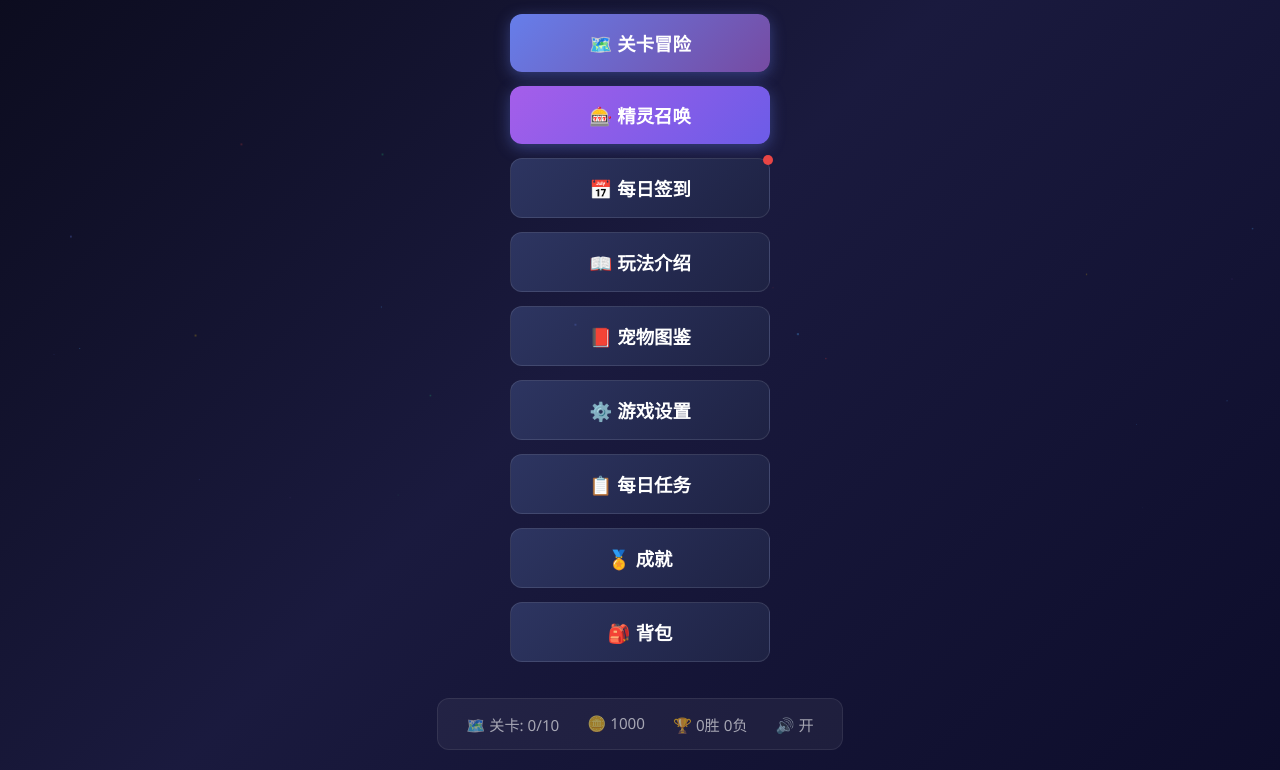
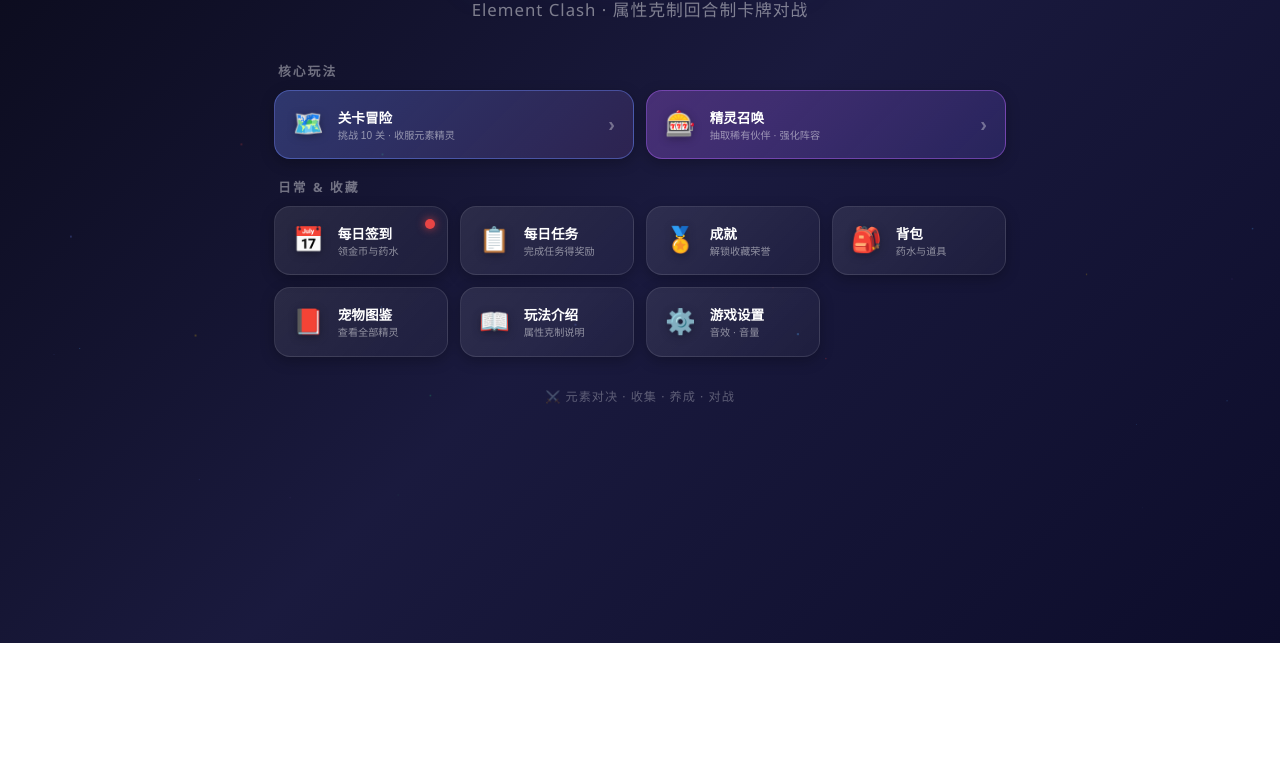
Before and after one commit to Zephyr-Song/element-clash, a website built with Vite: page index.html in a window 1280 px wide. Shown: the part 157-927 px from the top of the page. After the commit the page ends 800 px from the top, so only its background shows below. Built offline with nearby package versions, Linux system fonts and the light colour scheme.

Commit message:
UI: 主菜单从单列按钮改为玻璃拟态卡片网格布局
- 顶部状态胶囊栏(关卡/金币/胜率/音效)
- 核心玩法大卡(关卡冒险/精灵召唤)2列
- 日常收藏功能卡(签到/任务/成就/背包/图鉴/玩法/设置)自适应多列
- 卡片 hover 光泽扫光 + 上浮,移动端回落单列
- refresh 同步刷新状态栏与签到红点

```diff
--- a/src/styles.css
+++ b/src/styles.css
@@ -44,7 +44,7 @@
 .btn-block{width:100%}
 
 /* ==================== MAIN MENU ==================== */
-.main-menu{text-align:center;position:relative;z-index:1}
+.main-menu{text-align:center;position:relative;z-index:1;justify-content:flex-start;overflow-y:auto;padding-top:8px;padding-bottom:20px}
 .btn-bgm-toggle{
   position:absolute;top:14px;right:14px;width:46px;height:46px;border-radius:50%;
   border:2px solid rgba(255,255,255,.25);background:rgba(0,0,0,.35);color:#fff;
@@ -68,21 +68,81 @@
   box-shadow:none;animation:none;cursor:default;
 }
 .main-title{
-  font-size:3em;font-weight:900;letter-spacing:4px;margin-bottom:8px;
+  font-size:2.8em;font-weight:900;letter-spacing:4px;margin-bottom:8px;
   background:linear-gradient(135deg,#f1c40f,#e84545,#667eea,#26de81);
   background-size:300% 300%;
   -webkit-background-clip:text;-webkit-text-fill-color:transparent;background-clip:text;
   animation:titleShift 3s ease infinite;
+  text-shadow:0 0 40px rgba(102,126,234,.25);
 }
 @keyframes titleShift{0%,100%{background-position:0% 50%}50%{background-position:100% 50%}}
-.main-subtitle{font-size:1.1em;color:rgba(255,255,255,.45);margin-bottom:48px}
-.main-buttons{display:flex;flex-direction:column;gap:14px;align-items:center;margin-bottom:36px}
-.main-buttons .btn{width:260px;padding:16px 32px;font-size:1.15em}
-.main-info{
-  display:flex;gap:28px;justify-content:center;
-  padding:14px 28px;background:rgba(255,255,255,.05);
-  border-radius:12px;border:1px solid rgba(255,255,255,.08);
-  font-size:.95em;color:rgba(255,255,255,.6);
+.main-subtitle{font-size:1.05em;color:rgba(255,255,255,.45);margin-bottom:22px;letter-spacing:1px}
+
+/* 主菜单外壳：居中、限宽、纵向排列 */
+.menu-shell{
+  position:relative;z-index:1;width:100%;max-width:760px;margin:0 auto;
+  display:flex;flex-direction:column;align-items:center;
+  padding:10px 14px 40px;
+}
+/* 顶部状态胶囊栏 */
+.menu-topbar{display:flex;flex-wrap:wrap;gap:10px;justify-content:center;margin-bottom:24px}
+.stat-chip{
+  display:flex;align-items:center;gap:7px;padding:8px 16px;border-radius:30px;
+  background:rgba(255,255,255,.06);border:1px solid rgba(255,255,255,.1);
+  font-size:.9em;color:rgba(255,255,255,.78);backdrop-filter:blur(8px);
+  box-shadow:0 2px 10px rgba(0,0,0,.2);
+}
+.chip-ic{font-size:1.05em}
+/* 区块标题 */
+.menu-section-label{
+  width:100%;text-align:left;font-size:.8em;font-weight:700;letter-spacing:2px;
+  color:rgba(255,255,255,.4);text-transform:uppercase;
+  margin:18px 0 10px;padding-left:4px;
+}
+.menu-grid{width:100%;display:grid;gap:12px}
+.menu-grid-core{grid-template-columns:repeat(2,minmax(0,1fr))}
+.menu-grid-sub{grid-template-columns:repeat(auto-fit,minmax(150px,1fr))}
+
+/* 功能卡片（玻璃拟态 + 扫光 hover） */
+.menu-card{
+  display:flex;align-items:center;gap:14px;
+  padding:16px 18px;border-radius:16px;cursor:pointer;position:relative;overflow:hidden;
+  background:linear-gradient(135deg,rgba(255,255,255,.09),rgba(255,255,255,.03));
+  border:1px solid rgba(255,255,255,.1);
+  color:#fff;text-align:left;
+  box-shadow:0 4px 14px rgba(0,0,0,.25);
+  transition:transform .18s ease,box-shadow .25s ease,border-color .25s ease,background .25s ease;
+}
+.menu-card::before{
+  content:'';position:absolute;inset:0;pointer-events:none;
+  background:linear-gradient(120deg,transparent 30%,rgba(255,255,255,.14) 50%,transparent 70%);
+  transform:translateX(-120%);transition:transform .55s ease;
+}
+.menu-card:hover{
+  transform:translateY(-3px);border-color:rgba(255,255,255,.28);
+  box-shadow:0 10px 28px rgba(0,0,0,.4);
+}
+.menu-card:hover::before{transform:translateX(120%)}
+.menu-card:active{transform:translateY(-1px) scale(.99)}
+.mc-icon{font-size:1.85em;line-height:1;flex-shrink:0;filter:drop-shadow(0 2px 4px rgba(0,0,0,.3))}
+.mc-body{display:flex;flex-direction:column;gap:2px;min-width:0}
+.mc-title{font-weight:700;font-size:1.02em}
+.mc-desc{font-size:.76em;color:rgba(255,255,255,.5);line-height:1.3}
+.mc-arrow{margin-left:auto;font-size:1.5em;color:rgba(255,255,255,.35);font-weight:700;flex-shrink:0}
+.menu-card .dot{
+  position:absolute;top:12px;right:12px;width:10px;height:10px;border-radius:50%;
+  background:#e84545;box-shadow:0 0 8px rgba(232,69,69,.8);animation:pulse 1s infinite;
+}
+/* 核心玩法渐变强调 */
+.card-primary{background:linear-gradient(135deg,rgba(102,126,234,.35),rgba(118,75,162,.22));border-color:rgba(102,126,234,.5)}
+.card-gacha{background:linear-gradient(135deg,rgba(165,94,234,.34),rgba(108,92,231,.2));border-color:rgba(165,94,234,.5)}
+.card-primary:hover,.card-gacha:hover{border-color:rgba(255,255,255,.4)}
+.menu-footer{margin-top:30px;font-size:.76em;color:rgba(255,255,255,.3);letter-spacing:1px}
+
+@media(max-width:600px){
+  .main-title{font-size:2.2em}
+  .menu-grid-core{grid-template-columns:1fr}
+  .menu-grid-sub{grid-template-columns:repeat(2,minmax(0,1fr))}
 }
 
 /* ==================== PARTICLES ==================== */
--- a/src/ui/MainMenuScene.ts
+++ b/src/ui/MainMenuScene.ts
@@ -51,7 +51,7 @@
     const save = loadSave();
     const checkInInfo = getCheckInInfo();
 
-    // 粒子背景
+    // 粒子背景（固定全屏，作为底层）
     const particles = document.createElement('div');
     particles.className = 'particles';
     for (let i = 0; i < 30; i++) {
@@ -68,34 +68,76 @@
       `;
       particles.appendChild(p);
     }
-    this.el.appendChild(particles);
 
-    this.el.innerHTML += `
+    this.el.innerHTML = `
       <button class="btn-bgm-toggle ${AudioManager.bgmEnabled ? '' : 'off'}" id="btn-bgm" title="背景音乐开关">${AudioManager.bgmEnabled ? '🎵' : '🔇'}</button>
       <button class="btn-newbie ${canClaimNewbiePack() ? '' : 'claimed'}" id="btn-newbie">🎁 新手礼包</button>
-      <h1 class="main-title">⚔️ 元素对决 ⚔️</h1>
-      <p class="main-subtitle">Element Clash — 属性克制回合制卡牌对战</p>
-      <div class="main-buttons">
-        <button class="btn btn-primary" id="btn-start">🗺️ 关卡冒险</button>
-        <button class="btn btn-primary" id="btn-gacha" style="background:linear-gradient(135deg,#a55eea,#6c5ce7)">🎰 精灵召唤</button>
-        <button class="btn btn-secondary" id="btn-checkin" style="position:relative">
-          📅 每日签到
-          ${checkInInfo.canCheckIn ? '<span style="position:absolute;top:-4px;right:-4px;width:10px;height:10px;border-radius:50%;background:#e84545;animation:pulse 1s infinite"></span>' : ''}
-        </button>
-        <button class="btn btn-secondary" id="btn-guide">📖 玩法介绍</button>
-        <button class="btn btn-secondary" id="btn-pokedex">📕 宠物图鉴</button>
-        <button class="btn btn-secondary" id="btn-settings">⚙️ 游戏设置</button>
-        <button class="btn btn-secondary" id="btn-tasks">📋 每日任务</button>
-        <button class="btn btn-secondary" id="btn-achievements">🏅 成就</button>
-        <button class="btn btn-secondary" id="btn-bag">🎒 背包</button>
-      </div>
-      <div class="main-info">
-        <span>🗺️ 关卡: ${save.completedStages.length}/${STAGES.length}</span>
-        <span>🪙 ${save.coins}</span>
-        <span>🏆 ${save.wins}胜 ${save.losses}负</span>
-        <span>🔊 ${save.soundEnabled ? '开' : '关'}</span>
+
+      <div class="menu-shell">
+        <div class="menu-topbar">
+          <div class="stat-chip"><span class="chip-ic">🗺️</span><span class="chip-txt">关卡 ${save.completedStages.length}/${STAGES.length}</span></div>
+          <div class="stat-chip"><span class="chip-ic">🪙</span><span class="chip-txt">${save.coins}</span></div>
+          <div class="stat-chip"><span class="chip-ic">🏆</span><span class="chip-txt">${save.wins}胜 ${save.losses}负</span></div>
+          <div class="stat-chip"><span class="chip-ic">🔊</span><span class="chip-txt">${save.soundEnabled ? '开' : '关'}</span></div>
+        </div>
+
+        <header class="menu-hero">
+          <h1 class="main-title">⚔️ 元素对决 ⚔️</h1>
+          <p class="main-subtitle">Element Clash · 属性克制回合制卡牌对战</p>
+        </header>
+
+        <div class="menu-section-label">核心玩法</div>
+        <div class="menu-grid menu-grid-core">
+          <button class="menu-card card-primary" id="btn-start">
+            <span class="mc-icon">🗺️</span>
+            <span class="mc-body"><span class="mc-title">关卡冒险</span><span class="mc-desc">挑战 ${STAGES.length} 关 · 收服元素精灵</span></span>
+            <span class="mc-arrow">›</span>
+          </button>
+          <button class="menu-card card-gacha" id="btn-gacha">
+            <span class="mc-icon">🎰</span>
+            <span class="mc-body"><span class="mc-title">精灵召唤</span><span class="mc-desc">抽取稀有伙伴 · 强化阵容</span></span>
+            <span class="mc-arrow">›</span>
+          </button>
+        </div>
+
+        <div class="menu-section-label">日常 & 收藏</div>
+        <div class="menu-grid menu-grid-sub">
+          <button class="menu-card" id="btn-checkin">
+            <span class="mc-icon">📅</span>
+            <span class="mc-body"><span class="mc-title">每日签到</span><span class="mc-desc">领金币与药水</span></span>
+            ${checkInInfo.canCheckIn ? '<span class="dot"></span>' : ''}
+          </button>
+          <button class="menu-card" id="btn-tasks">
+            <span class="mc-icon">📋</span>
+            <span class="mc-body"><span class="mc-title">每日任务</span><span class="mc-desc">完成任务得奖励</span></span>
+          </button>
+          <button class="menu-card" id="btn-achievements">
+            <span class="mc-icon">🏅</span>
+            <span class="mc-body"><span class="mc-title">成就</span><span class="mc-desc">解锁收藏荣誉</span></span>
+          </button>
+          <button class="menu-card" id="btn-bag">
+            <span class="mc-icon">🎒</span>
+            <span class="mc-body"><span class="mc-title">背包</span><span class="mc-desc">药水与道具</span></span>
+          </button>
+          <button class="menu-card" id="btn-pokedex">
+            <span class="mc-icon">📕</span>
+            <span class="mc-body"><span class="mc-title">宠物图鉴</span><span class="mc-desc">查看全部精灵</span></span>
+          </button>
+          <button class="menu-card" id="btn-guide">
+            <span class="mc-icon">📖</span>
+            <span class="mc-body"><span class="mc-title">玩法介绍</span><span class="mc-desc">属性克制说明</span></span>
+          </button>
+          <button class="menu-card" id="btn-settings">
+            <span class="mc-icon">⚙️</span>
+            <span class="mc-body"><span class="mc-title">游戏设置</span><span class="mc-desc">音效 · 音量</span></span>
+          </button>
+        </div>
+
+        <footer class="menu-footer">⚔️ 元素对决 · 收集 · 养成 · 对战</footer>
       </div>
     `;
+
+    this.el.appendChild(particles); // 粒子作为底层背景
 
     // 事件绑定
     this.el.querySelector('#btn-start')!.addEventListener('click', () => {
@@ -156,14 +198,27 @@
 
   refresh(): void {
     const save = loadSave();
-    const info = this.el.querySelector('.main-info');
-    if (info) {
-      info.innerHTML = `
-        <span>🗺️ 关卡: ${save.completedStages.length}/${STAGES.length}</span>
-        <span>🪙 ${save.coins}</span>
-        <span>🏆 ${save.wins}胜 ${save.losses}负</span>
-        <span>🔊 ${save.soundEnabled ? '开' : '关'}</span>
+    const topbar = this.el.querySelector('.menu-topbar');
+    if (topbar) {
+      topbar.innerHTML = `
+        <div class="stat-chip"><span class="chip-ic">🗺️</span><span class="chip-txt">关卡 ${save.completedStages.length}/${STAGES.length}</span></div>
+        <div class="stat-chip"><span class="chip-ic">🪙</span><span class="chip-txt">${save.coins}</span></div>
+        <div class="stat-chip"><span class="chip-ic">🏆</span><span class="chip-txt">${save.wins}胜 ${save.losses}负</span></div>
+        <div class="stat-chip"><span class="chip-ic">🔊</span><span class="chip-txt">${save.soundEnabled ? '开' : '关'}</span></div>
       `;
+    }
+    // 签到红点刷新
+    const card = this.el.querySelector('#btn-checkin');
+    if (card) {
+      const ci = getCheckInInfo();
+      const has = card.querySelector('.dot');
+      if (ci.canCheckIn && !has) {
+        const d = document.createElement('span');
+        d.className = 'dot';
+        card.appendChild(d);
+      } else if (!ci.canCheckIn && has) {
+        has.remove();
+      }
     }
   }
 }
```
